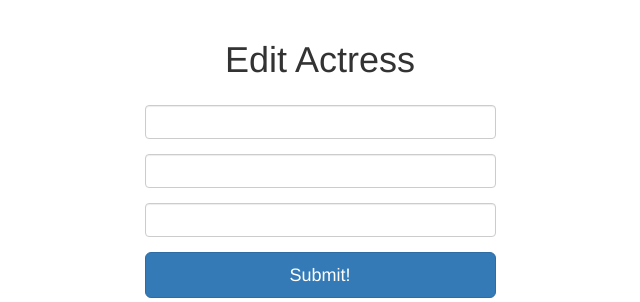
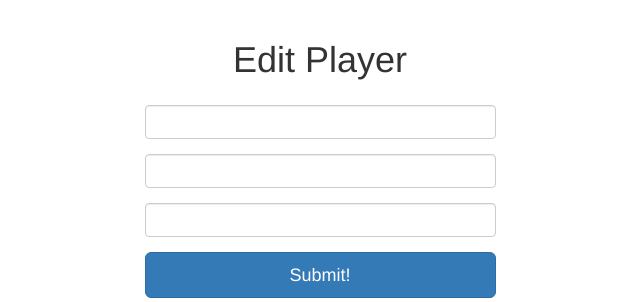
Before and after one commit to JohnsonWei0516/Gallery-v9, a Node project: template views/campgrounds/edit.ejs in a window 1280 px wide. Shown: the part 52-354 px from the top of the page, without its empty margins (320-960 px from the left). Run offline with Node 20 templates, Linux system fonts and the light colour scheme; the template is opened without the code that fills it, so the values that code supplies are empty; some libraries are stand-ins or nearby versions.

Commit message:
Update edit.ejs

```diff
--- a/views/campgrounds/edit.ejs
+++ b/views/campgrounds/edit.ejs
@@ -2,7 +2,7 @@
 <div class="container">
 
     <div class="row">
-<h1 style="text-align:center;">Edit Actress <%= campground.name%></h1>
+<h1 style="text-align:center;">Edit Player <%= campground.name%></h1>
 <div style="width:30%; margin:25px auto;">
     <form action="/campgrounds/<%=campground._id%>?_method=PUT" method="POST">
         <div class="form-group">
```
